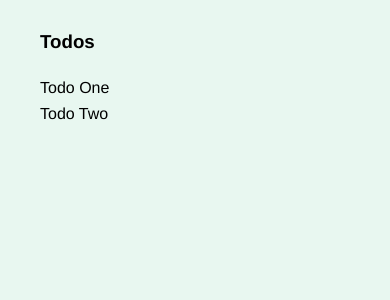
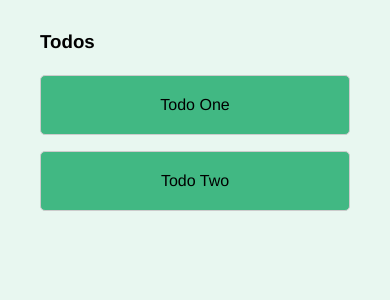
Before and after one commit to kburakozdemir/vuex-crash-course, a Vue app: page / in a window 390 px wide. Shown: the top 300 px of the page. Built offline with nearby package versions, Linux system fonts and the light colour scheme.

Commit message:
Add styling

```diff
--- a/src/components/Todos.vue
+++ b/src/components/Todos.vue
@@ -17,3 +17,53 @@ export default {
   computed: mapGetters(["allTodos"]),
 };
 </script>
+
+<style scoped>
+.todos {
+  display: grid;
+  grid-template-columns: repeat(3, 1fr);
+  grid-gap: 1rem;
+}
+.todo {
+  border: 1px solid #ccc;
+  background: #41b883;
+  padding: 1rem;
+  border-radius: 5px;
+  text-align: center;
+  position: relative;
+  cursor: pointer;
+}
+i {
+  position: absolute;
+  bottom: 10px;
+  right: 10px;
+  color: #fff;
+  cursor: pointer;
+}
+.legend {
+  display: flex;
+  justify-content: space-around;
+  margin-bottom: 1rem;
+}
+.complete-box {
+  display: inline-block;
+  width: 10px;
+  height: 10px;
+  background: #35495e;
+}
+.incomplete-box {
+  display: inline-block;
+  width: 10px;
+  height: 10px;
+  background: #41b883;
+}
+.is-complete {
+  background: #35495e;
+  color: #fff;
+}
+@media (max-width: 500px) {
+  .todos {
+    grid-template-columns: 1fr;
+  }
+}
+</style>
```
